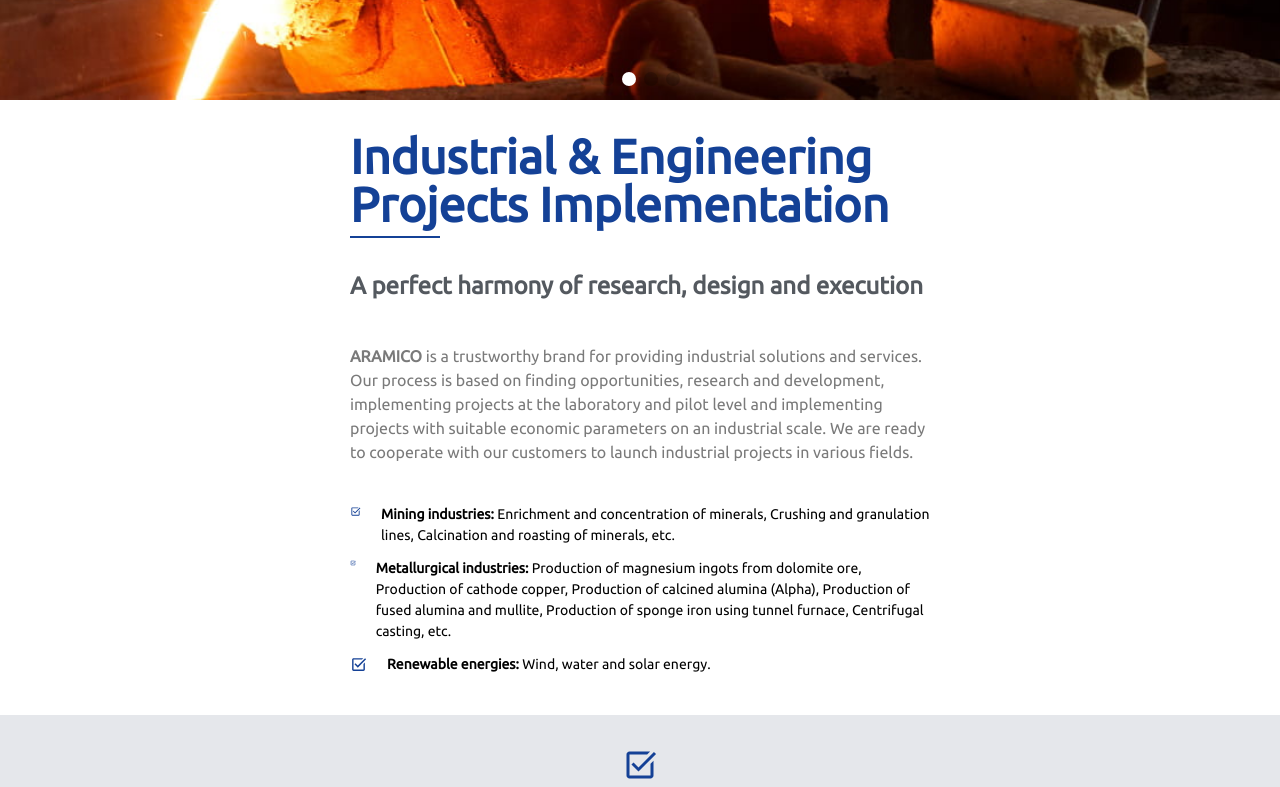
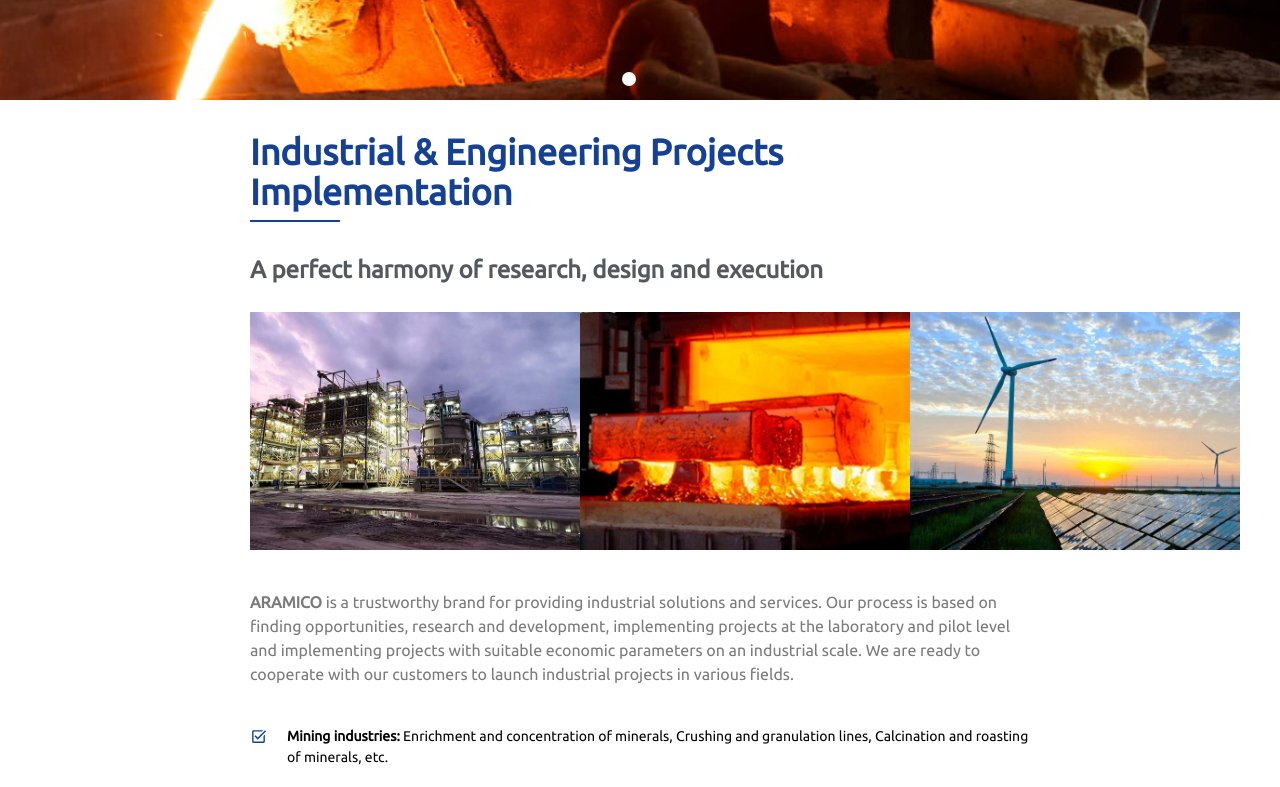
Before and after one commit to mohammadali-amd/aramico, a Next.js app: page / in a window 1280 px wide. Shown: the part 700-1487 px from the top of the page. Built offline with nearby package versions, Linux system fonts and the light colour scheme.

Commit message:
Updates & fix bugs

```diff
--- a/components/CTA.jsx
+++ b/components/CTA.jsx
@@ -5,40 +5,40 @@ import Image from "next/image";
 import { cta_phone, cta_chat_message, cta_email_open, cta_messaging, cta_youtube } from '../images/icons';
 
 const CTA = () => {
-  const style= 'flex bg-primary text-white p-4 duration-300';
+    const style = 'flex bg-primary text-white p-4 duration-300';
     return (
         <aside className="fixed gap-10 z-10 hidden md:block">
-        <div className='fixed right-0 top-[16rem] '>
+            <div className='fixed right-0 top-[12rem] '>
                 <Link href={'tel:02142167000'} className={`${style} hover:pr-44`}>
-                <Image src={cta_phone} width={28} alt="phone number"/>
+                    <Image src={cta_phone} width={28} alt="phone number" />
                     <span className="absolute left-16 -right-28 text-lg">021-42167000</span>
                 </Link>
             </div>
 
-        <div className='fixed right-0 top-[22rem]'>
+            <div className='fixed right-0 top-[17rem]'>
                 <Link href={'mailto:info@arami-co.com'} className={`${style} hover:pr-48`}>
-                <Image src={cta_email_open} width={28} alt="email address"/>
+                    <Image src={cta_email_open} width={28} alt="email address" />
                     <div className="absolute left-16 text-base -right-36">info@arami-co.com</div>
                 </Link>
             </div>
 
-        <div className='fixed right-0 top-[28rem]'>
+            <div className='fixed right-0 top-[22rem]'>
                 <Link href={'/'} className={`${style} hover:pr-28`}>
-                <Image src={cta_messaging} width={28} alt="contact us"/>
+                    <Image src={cta_messaging} width={28} alt="contact us" />
                     <div className="absolute left-16 text-base -right-36">Support</div>
                 </Link>
             </div>
 
-        <div className='fixed right-0 top-[34rem]'>
+            <div className='fixed right-0 top-[27rem]'>
                 <Link href={'/'} className={`${style} hover:pr-32`}>
-                <Image src={cta_chat_message} width={28} alt="brochures"/>
+                    <Image src={cta_chat_message} width={28} alt="brochures" />
                     <div className="absolute left-16 text-base -right-36">Brochures</div>
                 </Link>
             </div>
 
-        <div className='fixed right-0 top-[40rem]'>
+            <div className='fixed right-0 top-[32rem]'>
                 <Link href={'/'} className={`${style} hover:pr-24`}>
-                <Image src={cta_youtube} width={28} alt="media"/>
+                    <Image src={cta_youtube} width={28} alt="media" />
                     <div className="absolute left-16 text-base -right-36">Media</div>
                 </Link>
             </div>
--- a/components/Divider.jsx
+++ b/components/Divider.jsx
@@ -3,12 +3,12 @@ const Divider = ({ width = 90, mb = 30, mt = 8 }) => {
     <hr
       style={{
         border: "1px solid var(--primary)",
-        height: "2px",
+        height: "1px",
         width: `${width}px`,
         marginBottom: `${mb}px`,
         marginTop: `${mt}px`,
       }}
-      // className={`w-${width} h-[2px] bg-primary border-0 mb-${mb} mt-${mt}`}
+    // className={`w-${width} h-[2px] bg-primary border-0 mb-${mb} mt-${mt}`}
     />
   );
 };
--- a/components/Footer.jsx
+++ b/components/Footer.jsx
@@ -6,7 +6,7 @@ import Divider from "./Divider";
 const Footer = () => {
   return (
     <div className="bg-gray-100 mt-20">
-      <div className="grid md:grid-cols-3 gap-10 pt-16 md:pt-28 pb-16 page-layout">
+      <div className="grid md:grid-cols-3 gap-20 pt-16 md:pt-28 pb-16 mx-6 md:mx-[200px]">
         {/* Contact Information */}
         <div>
           <div className="flex justify-center md:justify-start">
@@ -51,10 +51,10 @@ const Footer = () => {
         </div>
 
         {/* Our Group Companies */}
-        <div className="md:col-span-2">
+        <div className="md:col-span-2 md:ml-16">
           <div>
             <h3 className="text-lg font-bold">Our Group Companies</h3>
-            <Divider mt={0} width={50} />
+            <Divider mt={0} width={60} />
           </div>
           <ul className="grid md:grid-cols-3 gap-y-6">
             <li>
@@ -129,7 +129,7 @@ const Footer = () => {
                 </span>
                 <span className="font-bold">AFA</span>
               </div>
-              <p className="mt-2">Magnesium Special Alloys developer</p>
+              <p className="mt-2">Magnesium Special Alloys <br /> developer</p>
             </li>
             <li>
               <div className="flex gap-2">
--- a/sections/HomePage.jsx
+++ b/sections/HomePage.jsx
@@ -68,17 +68,17 @@ const HomePage = () => {
         </SliderLayout>
       </div>
 
-      <section className="mt-[8rem] md:mt-0 page-layout">
-        <h1 className="text-3xl md:text-5xl mt-8">
+      <section className="mt-[9rem] md:mt-0 page-layout">
+        <h1 className="text-2xl md:text-4xl mt-8">
           Industrial & Engineering Projects Implementation
         </h1>
         <Divider className="my-3" />
         <h2>A perfect harmony of research, design and execution</h2>
-        {/* <div className="flex justify-between mt-6">
-          <Image src={pic_1} alt="" className="w-[140px] md:w-[390px]" />
-          <Image src={pic_2} alt="" className="w-[140px] md:w-[390px]" />
-          <Image src={pic_3} alt="" className="w-[140px] md:w-[390px]" />
-        </div> */}
+        <div className="flex justify-between mt-6">
+          <Image src={pic_1} alt="" className="w-[100px] md:w-[330px]" />
+          <Image src={pic_2} alt="" className="w-[100px] md:w-[330px]" />
+          <Image src={pic_3} alt="" className="w-[100px] md:w-[330px]" />
+        </div>
 
         <p className="py-10 text-base text-text">
           <b>ARAMICO</b> is a trustworthy brand for providing industrial
@@ -90,7 +90,7 @@ const HomePage = () => {
         </p>
 
         <ul className="space-y-3">
-          <li className="flex align-middle gap-5">
+          <li className="inline-grid grid-flow-col gap-5">
             <span className="mt-[2px]">
               <Image src={tick_box} alt="check box" width={17} />
             </span>
@@ -100,7 +100,7 @@ const HomePage = () => {
               of minerals, etc.
             </span>
           </li>
-          <li className="flex align-middle gap-5">
+          <li className="inline-grid grid-flow-col gap-5">
             <span className="mt-[2px]">
               <Image src={tick_box} alt="check box" width={17} />
             </span>
@@ -112,7 +112,7 @@ const HomePage = () => {
               casting, etc.
             </span>
           </li>
-          <li className="flex align-middle gap-5">
+          <li className="inline-grid grid-flow-col gap-5">
             <span className="mt-[2px]">
               <Image src={tick_box} alt="check box" width={17} />
             </span>
--- a/styles/globals.css
+++ b/styles/globals.css
@@ -57,35 +57,67 @@ body {
   animation: heading 1.5s ease-in;
   text-transform: uppercase;
 }
+
 @keyframes heading {
-  0%  {left:-100%;opacity: 0;}
-  50%  {opacity: 0;}
-  100%   {left:0;opacity: 1;}
+  0% {
+    left: -100%;
+    opacity: 0;
+  }
+
+  50% {
+    opacity: 0;
+  }
+
+  100% {
+    left: 0;
+    opacity: 1;
+  }
 }
 
 .slider-description {
   position: relative;
   animation: description 1.5s ease-in;
 }
+
 @keyframes description {
-  0%  {right:-100%;opacity: 0;}
-  50%  {opacity: 0;}
-  100%   {right:0;opacity: 1;}
+  0% {
+    right: -100%;
+    opacity: 0;
+  }
+
+  50% {
+    opacity: 0;
+  }
+
+  100% {
+    right: 0;
+    opacity: 1;
+  }
 }
 
 .slider-content-bg {
   animation: content 1s ease-in-out;
 }
+
 @keyframes content {
-  0%  {bottom:100px;opacity: 0;}
-  100%   {bottom: 0;opacity: 1;}
+  0% {
+    bottom: 100px;
+    opacity: 0;
+  }
+
+  100% {
+    bottom: 0;
+    opacity: 1;
+  }
 }
 
-.swiper-button-prev, .swiper-button-next {
+.swiper-button-prev,
+.swiper-button-next {
   padding: 1.9rem;
 }
 
-.swiper-button-prev:hover, .swiper-button-next:hover {
+.swiper-button-prev:hover,
+.swiper-button-next:hover {
   background-color: black;
   transition-duration: .5s;
 }
@@ -95,12 +127,30 @@ body {
 }
 
 .page-layout {
-  @apply mx-6 md:mx-[350px];
+  @apply mx-6 md:mx-[250px];
 }
 
+/* Scroll Bar */
+::-webkit-scrollbar {
+  width: 10px;
+}
+
+::-webkit-scrollbar-thumb {
+  background: #144196;
+}
+
+::-webkit-scrollbar-thumb:hover {
+  background: #06283D;
+}
 
 /* Navbar Dropdown Hover */
-li>ul { transform: translatex(100%) scale(0) }
-li:hover>ul { transform: translatex(101%) scale(1) }
+li>ul {
+  transform: translatex(100%) scale(0)
+}
+
+li:hover>ul {
+  transform: translatex(101%) scale(1)
+}
+
 /* .group:hover .group-hover\:scale-100 { transform: scale(1) } */
 /* .scale-0 { transform: scale(0) } */
```
Lines whose indentation alone changed are shown as unchanged.
